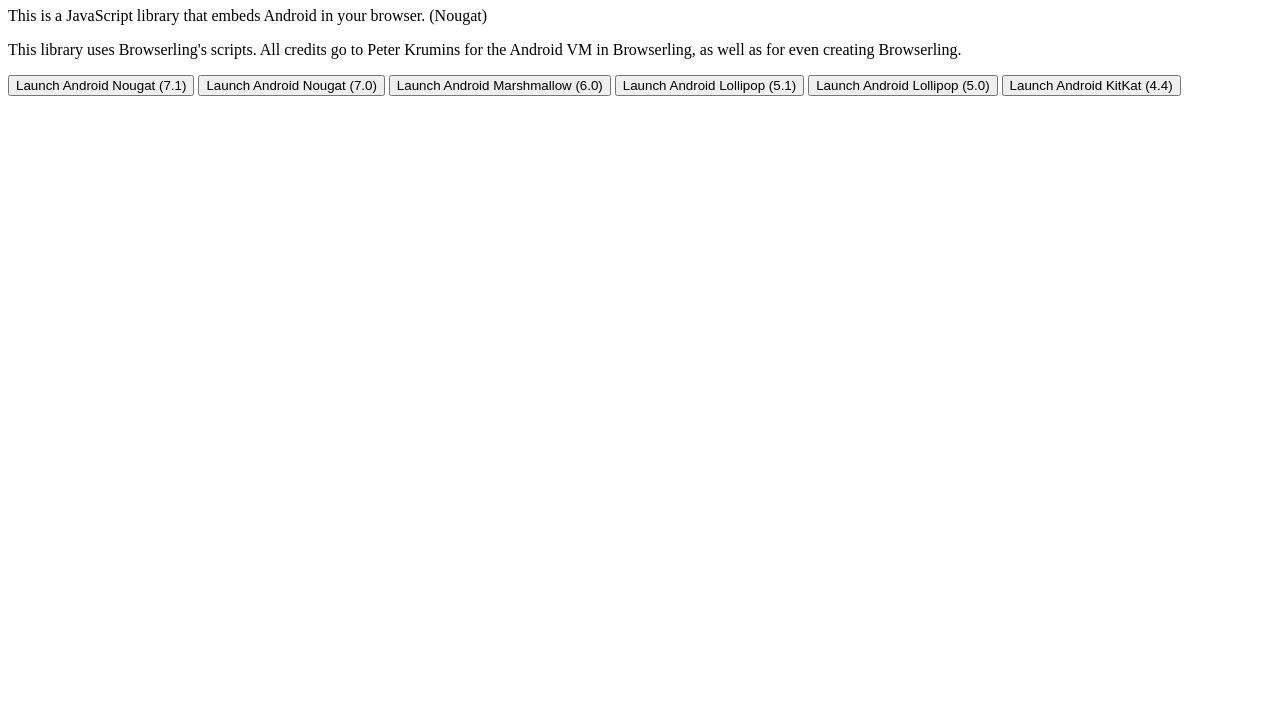
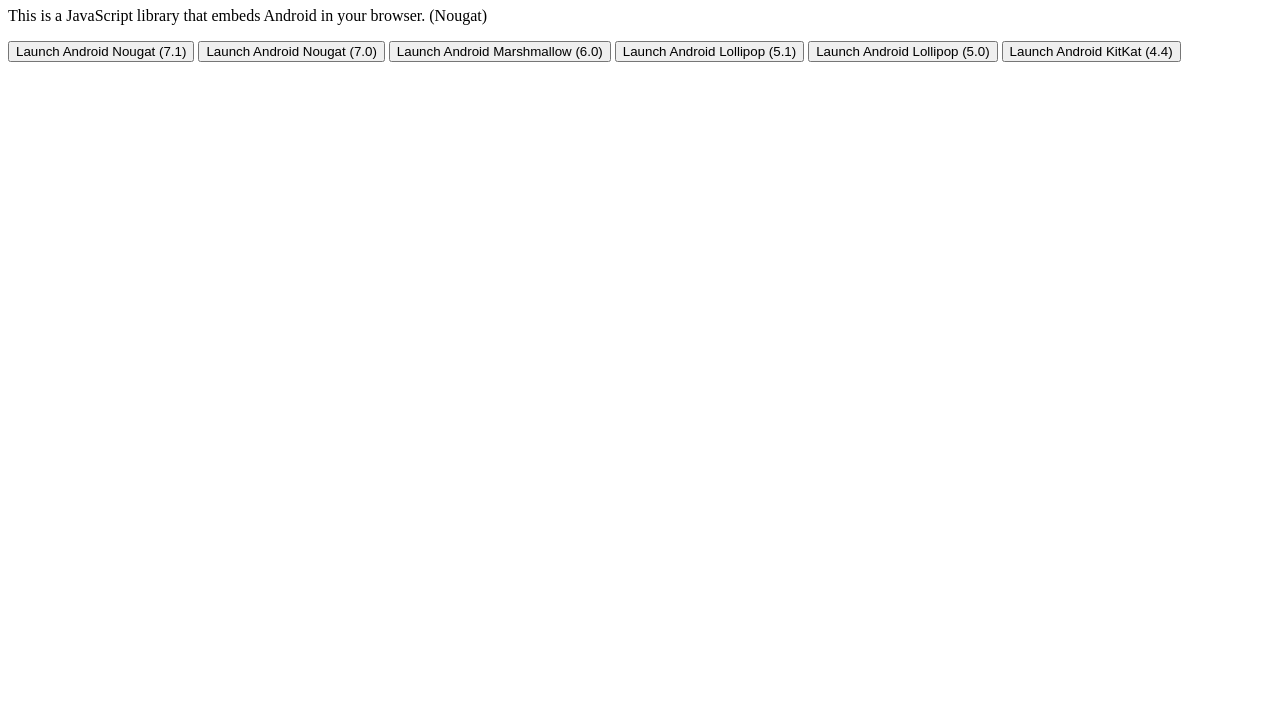
Before and after one commit to Unzor/Nougat, a plain HTML site: page index.html in a window 1280 px wide. Shown: the part 73-800 px from the top of the page. Drawn offline with Linux system fonts and the light colour scheme.

Commit message:
Update index.html

```diff
--- a/index.html
+++ b/index.html
@@ -5,7 +5,6 @@
   <body>
    <h1> Android in your browser! </h1>
   <p>This is a JavaScript library that embeds Android in your browser. (Nougat) </p>
-    <p>This library uses Browserling's scripts. All credits go to Peter Krumins for the Android VM in Browserling, as well as for even creating Browserling. </p>
   <button onclick="nougat.launch('#display', '7.1', true);">
     Launch Android Nougat (7.1)
   </button>
```
